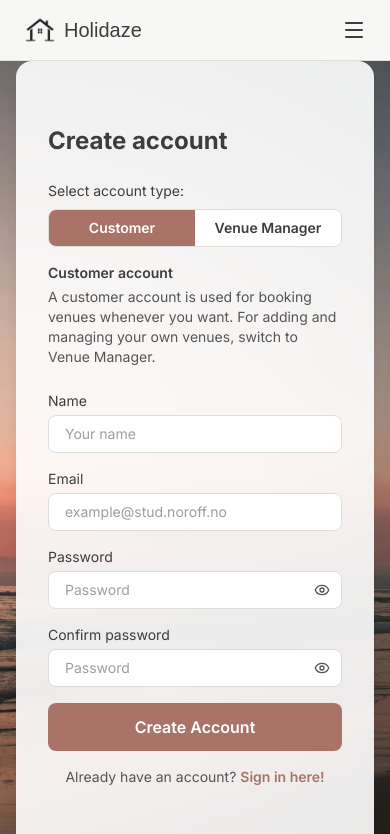
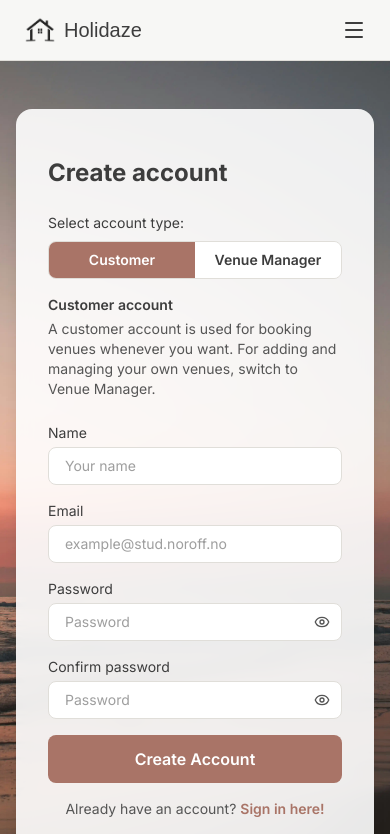
Before and after one commit to TonjeSchjefstad/FED2-PE2-Tonje-Schjefstad, a React (Vite) app: page /register in a window 390 px wide. Shown: the top 834 px of the page. Built offline with nearby package versions, Linux system fonts and the light colour scheme; no server answers; a web font is replaced by a local one.

Commit message:
Adjust padding

```diff
--- a/src/pages/Login.tsx
+++ b/src/pages/Login.tsx
@@ -47,7 +47,7 @@ function Login() {
       className="min-h-[65vh] md:min-h-[80vh] bg-cover bg-center flex items-center justify-center px-4 md:-mt-22.5"
       style={{ backgroundImage: `url(${bgHero})` }}
     >
-      <div className="bg-white/90 backdrop-blur-sm rounded-2xl px-8 md:px-16 py-16 w-full max-w-lg shadow-lg">
+      <div className="bg-white/90 backdrop-blur-sm rounded-2xl px-8 md:px-16 py-12 md:py-16 w-full max-w-lg shadow-lg">
         <h1 className="text-2xl font-bold text-text-primary mb-6">Sign In</h1>
 
         {/* Form */}
--- a/src/pages/Register.tsx
+++ b/src/pages/Register.tsx
@@ -60,10 +60,10 @@ function Register() {
 
   return (
     <div
-      className="min-h-[70vh] md:min-h-[80vh] bg-cover bg-center flex items-center justify-center px-4 md:-mt-22.5 md:pt-22.5"
+      className="min-h-[70vh] md:min-h-[80vh] bg-cover bg-center flex items-center justify-center px-4 md:-mt-22.5 pt-12 md:pt-22.5"
       style={{ backgroundImage: `url(${bgHero})` }}
     >
-      <div className="bg-white/90 backdrop-blur-sm rounded-2xl px-8 md:px-16 py-16 w-full max-w-lg shadow-lg">
+      <div className="bg-white/90 backdrop-blur-sm rounded-2xl px-8 md:px-16 py-12 md:py-16 w-full max-w-lg shadow-lg">
         <h1 className="text-2xl font-bold text-text-primary mb-6">
           Create account
         </h1>
```
